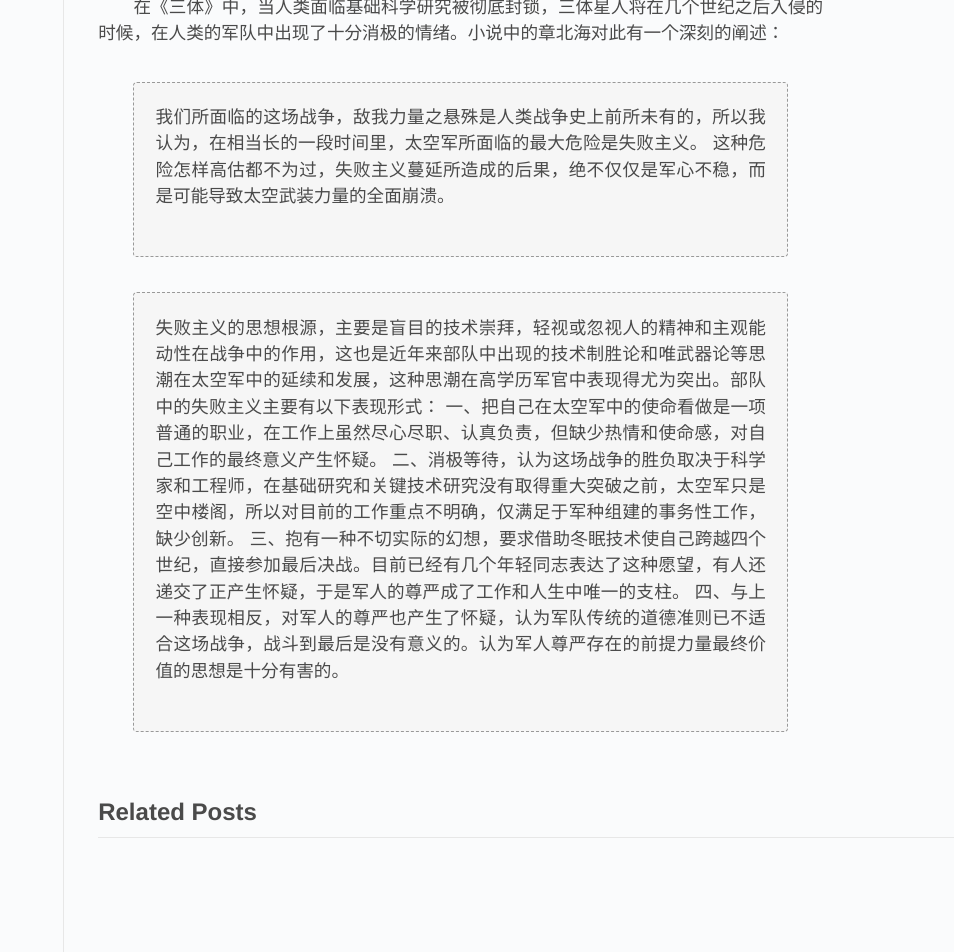
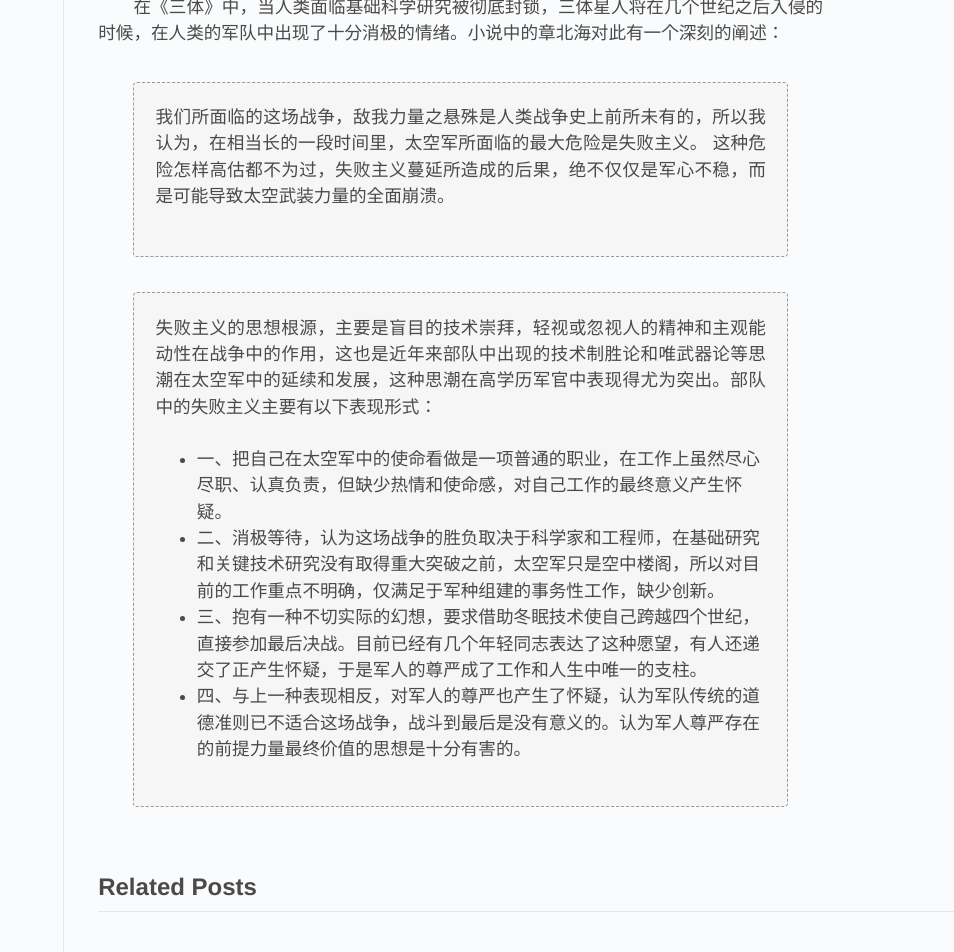
Before and after one commit to JohnnieFucker/blog, a Jekyll site: the page built from _posts/2017-08-21-defeatism.md, in a window 1280 px wide. Shown: the part 693-1645 px from the top of the page, without its empty margins (326-1280 px from the left). Built offline with Jekyll 4.4.1, drawn with Linux system fonts in a browser that asks for light colours; comment, search, counter and statistics services are not loaded.

```diff
--- a/_posts/2017-08-21-defeatism.md
+++ b/_posts/2017-08-21-defeatism.md
@@ -20,7 +20,7 @@ tags:
 
 <!--break-->
 >失败主义的思想根源，主要是盲目的技术崇拜，轻视或忽视人的精神和主观能动性在战争中的作用，这也是近年来部队中出现的技术制胜论和唯武器论等思潮在太空军中的延续和发展，这种思潮在高学历军官中表现得尤为突出。部队中的失败主义主要有以下表现形式：
->一、把自己在太空军中的使命看做是一项普通的职业，在工作上虽然尽心尽职、认真负责，但缺少热情和使命感，对自己工作的最终意义产生怀疑。
->二、消极等待，认为这场战争的胜负取决于科学家和工程师，在基础研究和关键技术研究没有取得重大突破之前，太空军只是空中楼阁，所以对目前的工作重点不明确，仅满足于军种组建的事务性工作，缺少创新。
->三、抱有一种不切实际的幻想，要求借助冬眠技术使自己跨越四个世纪，直接参加最后决战。目前已经有几个年轻同志表达了这种愿望，有人还递交了正产生怀疑，于是军人的尊严成了工作和人生中唯一的支柱。
->四、与上一种表现相反，对军人的尊严也产生了怀疑，认为军队传统的道德准则已不适合这场战争，战斗到最后是没有意义的。认为军人尊严存在的前提力量最终价值的思想是十分有害的。
+>- 一、把自己在太空军中的使命看做是一项普通的职业，在工作上虽然尽心尽职、认真负责，但缺少热情和使命感，对自己工作的最终意义产生怀疑。
+>- 二、消极等待，认为这场战争的胜负取决于科学家和工程师，在基础研究和关键技术研究没有取得重大突破之前，太空军只是空中楼阁，所以对目前的工作重点不明确，仅满足于军种组建的事务性工作，缺少创新。
+>- 三、抱有一种不切实际的幻想，要求借助冬眠技术使自己跨越四个世纪，直接参加最后决战。目前已经有几个年轻同志表达了这种愿望，有人还递交了正产生怀疑，于是军人的尊严成了工作和人生中唯一的支柱。
+>- 四、与上一种表现相反，对军人的尊严也产生了怀疑，认为军队传统的道德准则已不适合这场战争，战斗到最后是没有意义的。认为军人尊严存在的前提力量最终价值的思想是十分有害的。
```
